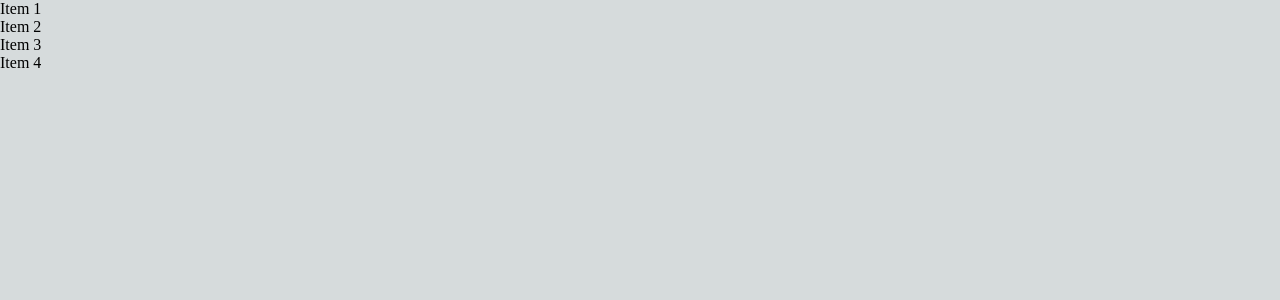
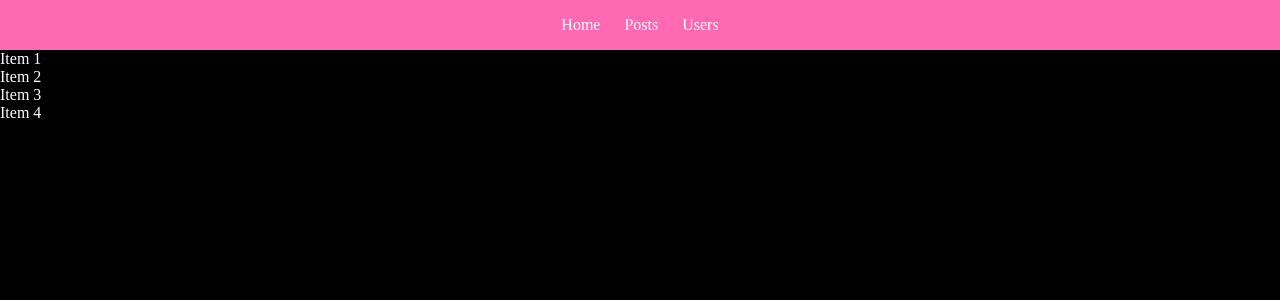
Before and after one commit to michelle01022012/next-crash-course, a Next.js app: page / in a window 1280 px wide. Shown: the top 300 px of the page. Built offline with nearby package versions, Linux system fonts and the light colour scheme.

Commit message:
updated colors

```diff
--- a/pages/index.js
+++ b/pages/index.js
@@ -1,14 +1,9 @@
-import Head from 'next/head'
-import Image from 'next/image'
-import { Inter } from 'next/font/google'
-import styles from '@/styles/Home.module.css'
-//import Navbar from '@/Components/Navbar'
-
-const inter = Inter({ subsets: ['latin'] })
+import Navbar from '@/Components/Navbar'
 
 export default function Home() {
   return (
     <>
+      <Navbar />
       <ul>
         <li>Item 1</li>
         <li>Item 2</li>
--- a/styles/globals.css
+++ b/styles/globals.css
@@ -45,8 +45,8 @@ html, body {
 }
 
 body {
-  color: rgb(var(--foreground-rgb));
-  background-color: rgb(var(--background-start-rgb));
+  color: white;
+  background-color: black;
 }
 
 a {
```
Lines whose indentation alone changed are shown as unchanged.
